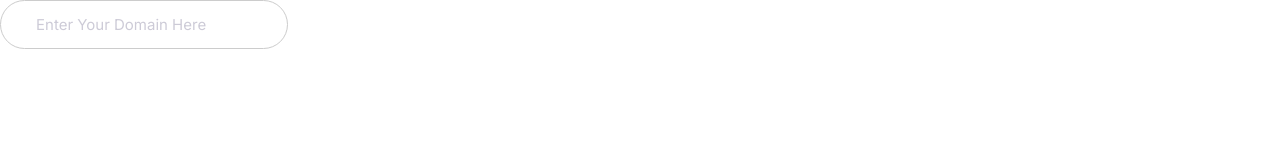
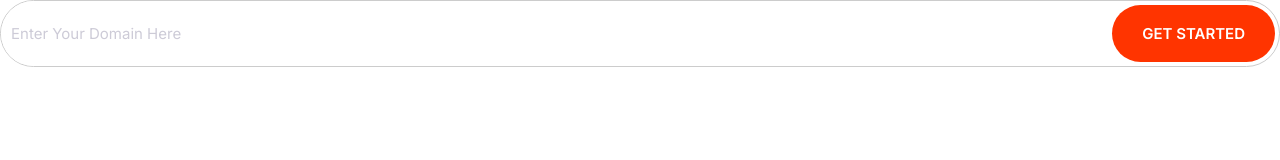
Before and after one commit to Hossamo14/Moshify-Hosting-Templete, a plain HTML site: page index.html in a window 1280 px wide. Drawn offline with Linux system fonts and the light colour scheme.

Commit message:
Define the input group.

```diff
--- a/css/styles.css
+++ b/css/styles.css
@@ -4,6 +4,8 @@
      --color-accent: #ff3400;
      --color-headings : #1b0760;
      --color-body: #918ca4;
+     --color-border: #ccc;
+     --border-radius:40px;
 
 }
 
@@ -206,6 +208,7 @@
 }
 .btn--accent:hover {
     background-color:#fc4e22 ;
+    border-style: none;
 }
 .btn--primary {
     background-color: var(--color-primary);
@@ -243,8 +246,8 @@
 /* Inputs */
 
 .input {
-    border-radius: 30px;
-    border: 1px solid #ccc;
+    border-radius: var(--border-radius);
+    border: 1px solid var(--color-body);
     color: var(--color-headings);
     outline: 0;
     padding: 1.5rem 3.5rem;
@@ -253,6 +256,26 @@
 
 ::placeholder {
     color:#cdcbd7;
+}
+
+
+
+
+.input-group {
+    border: 1px solid var(--color-border);
+    display: flex;
+    border-radius: var(--border-radius);
+
+}
+
+.input-group .input {
+    border:0;
+    flex-grow: 1;
+    padding: 1.5rem 1rem ;
+}
+
+.input-group .btn {
+    margin: 4px;
 }
 
 @media screen and (min-width: 1024px) {
--- a/index.html
+++ b/index.html
@@ -12,7 +12,9 @@
 </head>
 <body>
 
-<input type="text" class="input" placeholder="Enter Your Domain Here">
-
+<div class="input-group">
+  <input type="text" class="input" placeholder="Enter Your Domain Here">
+  <button class="btn btn--accent">Get Started</button>
+</div>
 </body>
 </html>
```
Also changed, not shown: components/Buttons.html (+0 -1 lines), components/Input-group.html (added, +4 -0 lines), components/links.html (+1 -0 lines).
